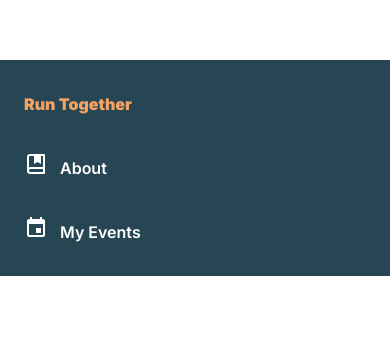
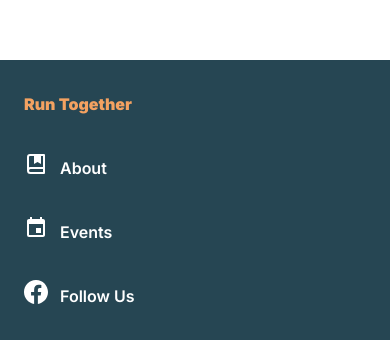
Before and after one commit to zamarz/events-platform, a Next.js app: page / in a window 390 px wide. Shown: the part 1568-1908 px from the top of the page. Before the commit the page ends 1844 px from the top, so only its background shows below. Built offline with nearby package versions, Linux system fonts and the light colour scheme; no server answers.

Commit message:
Make footer more responsive

```diff
--- a/src/components/Footer.tsx
+++ b/src/components/Footer.tsx
@@ -1,11 +1,12 @@
 import Link from "next/link";
+import { BsFacebook } from "react-icons/bs";
 import { MdEvent } from "react-icons/md";
 import { RiBookMarkLine } from "react-icons/ri";
 
 const Footer = () => {
   const style = { fontSize: "1.5em" };
   return (
-    <footer className="bg-primary text-white py-8 px-6 sm:px-8 lg:px-16">
+    <footer className="bg-primary text-white py-8 px-6 sm:px-8 lg:px-16 w-full">
       <div className="container mx-auto max-w-screen-lg xl:max-w-screen-xl">
         <div className="grid grid-cols-1 sm:grid-cols-2 md:grid-cols-4 gap-8">
           <Link href="/" className="font-black text-tertiary-light">
@@ -20,7 +21,13 @@ const Footer = () => {
           <div className="space-y-2 flex items-center">
             <MdEvent style={style} />
             <h4 className="font-semibold px-3">
-              <Link href="/">My Events</Link>
+              <Link href="/events">Events</Link>
+            </h4>
+          </div>
+          <div className="space-y-2 flex items-center">
+            <BsFacebook style={style} />
+            <h4 className="font-semibold px-3">
+              <Link href="/">Follow Us</Link>
             </h4>
           </div>
         </div>
```
